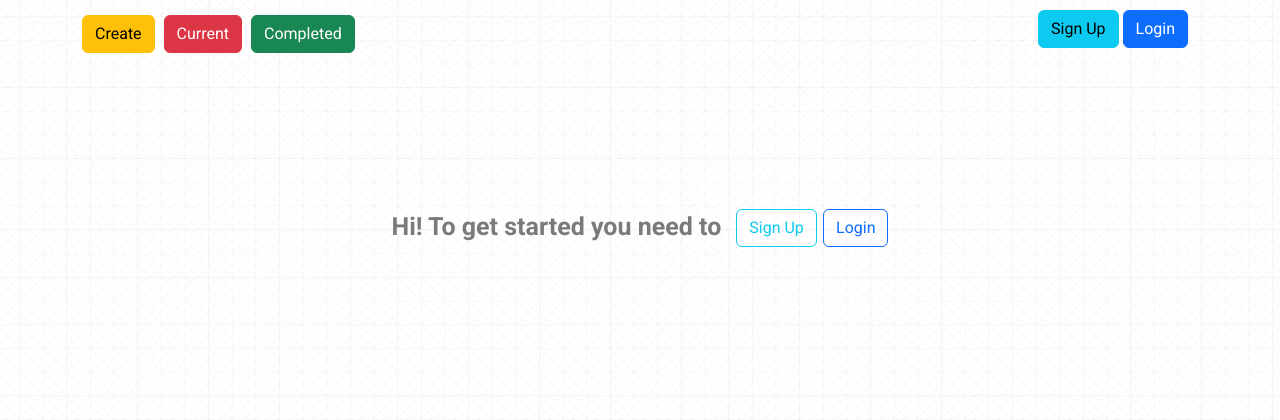
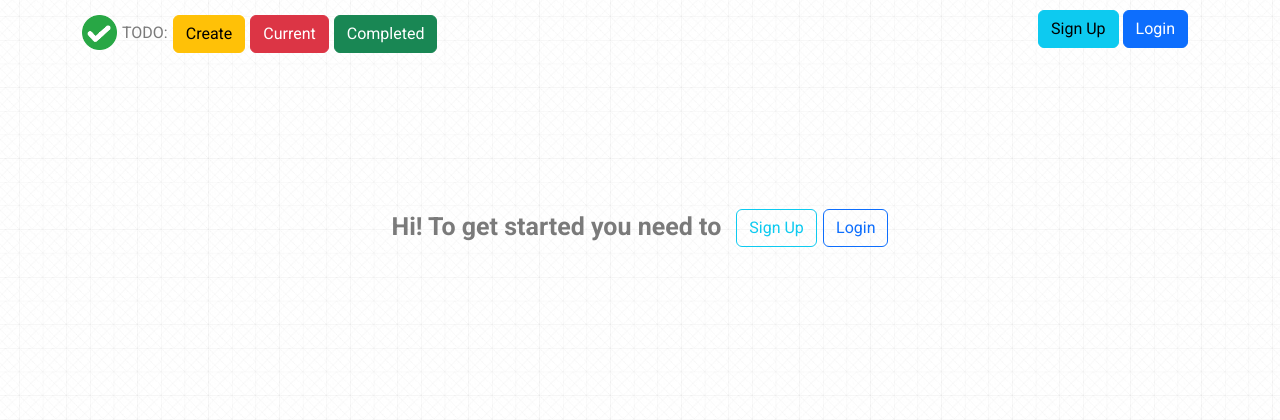
Before and after one commit to DeneesK/ToDo_manager, a Django app: page / in a window 1280 px wide. Shown: the top 420 px of the page. Run offline with Django 4.2, Linux system fonts and the light colour scheme.

Commit message:
added favicon ico

```diff
--- a/ToDoWoo/settings.py
+++ b/ToDoWoo/settings.py
@@ -24,7 +24,7 @@ BASE_DIR = Path(__file__).resolve().parent.parent
 SECRET_KEY = os.environ['DJANGOSK']
 
 # SECURITY WARNING: don't run with debug turned on in production!
-DEBUG = False
+DEBUG = True
 
 ALLOWED_HOSTS = []
 
--- a/static/css/style.css
+++ b/static/css/style.css
@@ -9,6 +9,7 @@ nav {
 
 }
 
+
 .menu  {
     display: flex;
     align-content: center;
@@ -16,9 +17,27 @@ nav {
 
 }
 
+.menu .menu_btn {
+    display: flex;
+}
+
+.menu .logo-ref {
+    display: flex;
+}
+
 .menu a {
     margin-right: 5px;
     text-decoration: none;
+}
+
+.menu .menu_btn .logo_title {
+    color:rgb(122, 122, 122);
+    text-align: center;
+    line-height: 36px;
+}
+
+.menu .menu_btn img {
+    margin-right: 5px;
 }
 
 .logout {
--- a/todo/templates/todo/base.html
+++ b/todo/templates/todo/base.html
@@ -8,14 +8,18 @@
     <link href="https://cdn.jsdelivr.net/npm/bootstrap@5.2.0-beta1/dist/css/bootstrap.min.css" rel="stylesheet" integrity="sha384-0evHe/X+R7YkIZDRvuzKMRqM+OrBnVFBL6DOitfPri4tjfHxaWutUpFmBp4vmVor" crossorigin="anonymous">
     <link href="https://fonts.googleapis.com/css2?family=Roboto:wght@100;300;400;700;900&display=swap" rel="stylesheet">
     <link rel="stylesheet" href="{% static 'css/style.css'%}">
+    <link rel="icon" href="{% static 'img/favicon.ico'%}" type="image/x-icon">
   </head>
   <body>
     <div class="header">
         <div class="container">
             <nav>
-
-                <div class="menu col-md-6">
+                <div class="menu col-md-8">
                     <div class="menu_btn">
+                        <a class="logo-ref" href="/">
+                            <img src="{% static 'img/Logo.png' %}" width="35" height="35" class="d-inline-block align-top" alt="Logo">
+                            <div class="logo_title">TODO:</div>
+                        </a>
                         <a href="{% url 'createtodo' %}">
                             <button type="button" class="btn btn-warning">Create</button>
                         </a>
@@ -27,7 +31,7 @@
                         </a>
                     </div>
                 </div>
-                <div class="logout col-md-6">
+                <div class="logout col-md-4">
                     {% if user.is_authenticated  %}
                     <div class="user_name_loggin">Loged In as <span>{{ user.username }}</span></div>
                     <form  action="{% url 'logoutuser' %}" method="POST">
```
Also changed, not shown: db.sqlite3, static/img/favicon.ico (added), static/img/logo.png (added).
